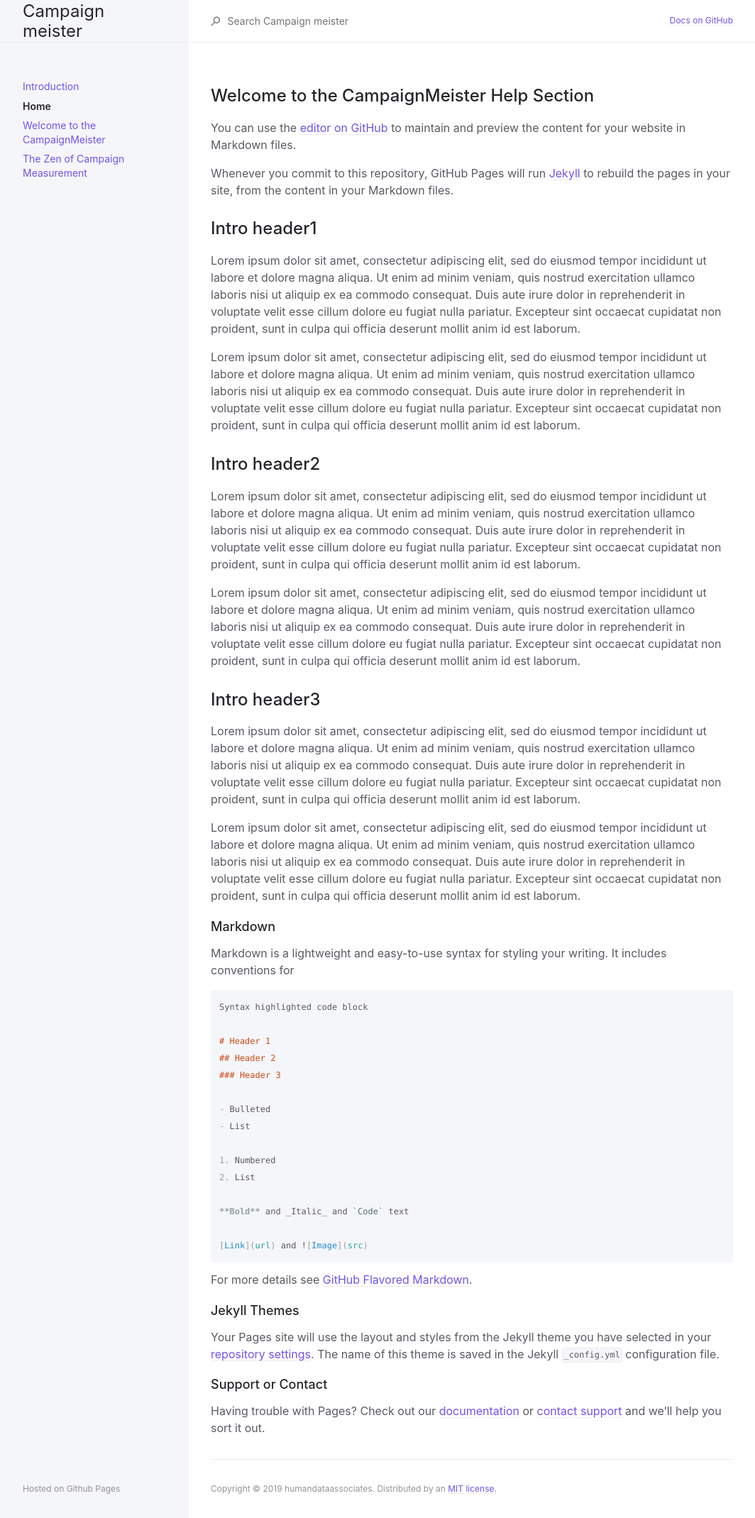
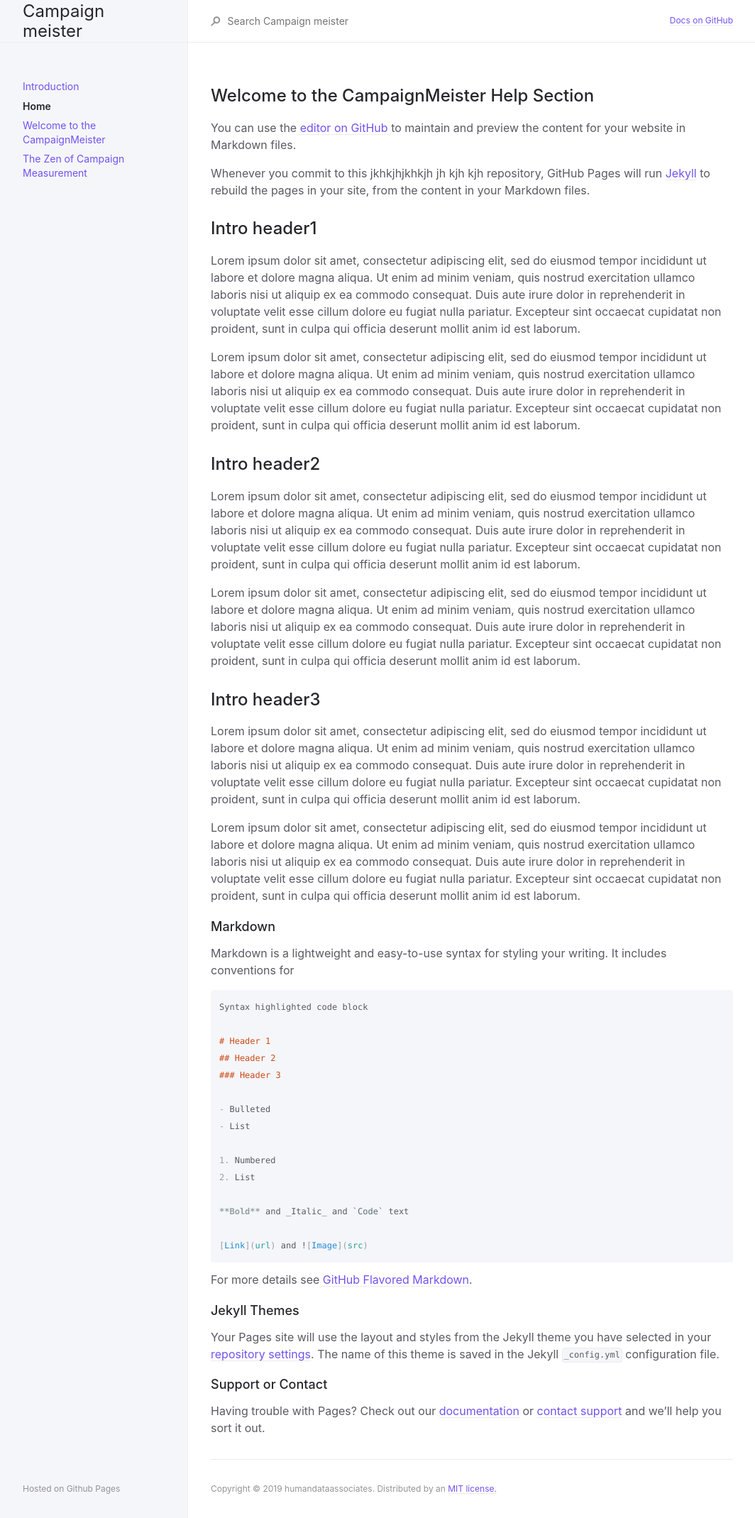
Before and after one commit to humandataassociates/campaignmeister_pages, a Jekyll site: the page built from index.md, in a window 1280 px wide. Shown: the whole page at 71% size, without its empty margins (107-1171 px from the left). Built offline with Jekyll 4.4.1, drawn with Linux system fonts in a browser that asks for light colours.

Commit message:
Update index.md

```diff
--- a/index.md
+++ b/index.md
@@ -10,7 +10,7 @@ permalink: /
 
 You can use the [editor on GitHub](https://github.com/humandataassociates/campaignmeister_pages/edit/master/index.md) to maintain and preview the content for your website in Markdown files.
 
-Whenever you commit to this repository, GitHub Pages will run [Jekyll](https://jekyllrb.com/) to rebuild the pages in your site, from the content in your Markdown files.
+Whenever you commit to this jkhkjhjkhkjh jh kjh kjh repository, GitHub Pages will run [Jekyll](https://jekyllrb.com/) to rebuild the pages in your site, from the content in your Markdown files.
 
 
 ## Intro header1
```
